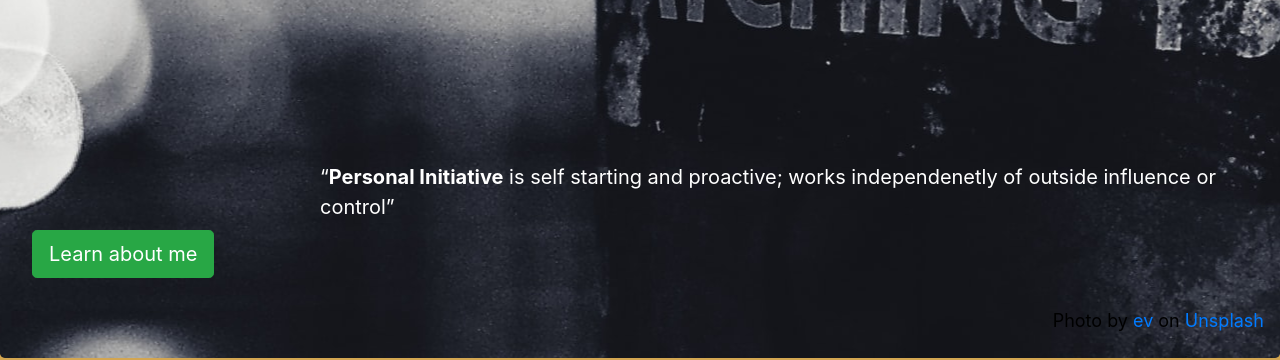
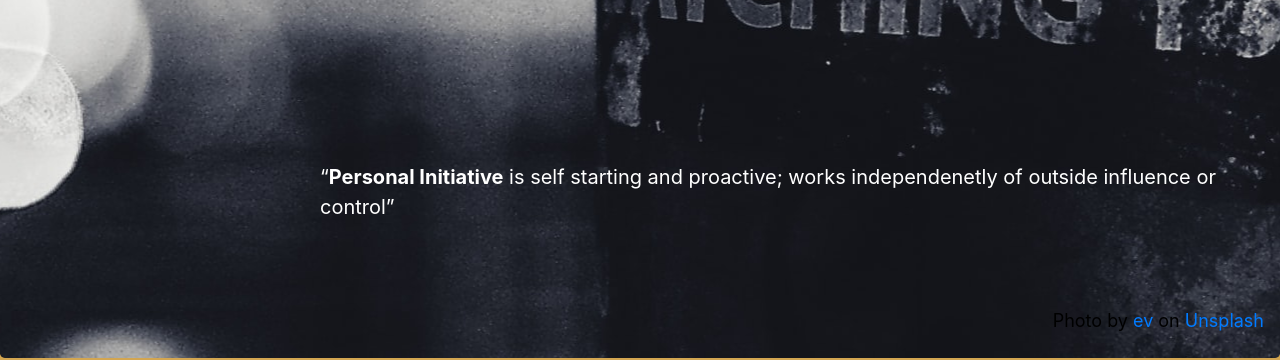
Before and after one commit to Akj981/MyWebSite, a plain HTML site: page index.html in a window 1280 px wide. Shown: the part 442-802 px from the top of the page. Drawn offline with nearby package versions, Linux system fonts and the light colour scheme.

Commit message:
Add files via upload

```diff
--- a/index.html
+++ b/index.html
@@ -65,10 +65,6 @@
       <p class="quote1"><q><strong>Personal Initiative</strong> is self starting and proactive; works independenetly of
           outside influence or control</q></p>
       <hr class="my-4">
-
-      <p class="introButton">
-        <a class="btn btn-success btn-lg" href="#aboutMe" role="button">Learn about me</a>
-      </p>
 
       <p class="imageRef1"><span>Photo by <a
             href="https://unsplash.com/@ev?utm_source=unsplash&amp;utm_medium=referral&amp;utm_content=creditCopyText">ev</a>
```
